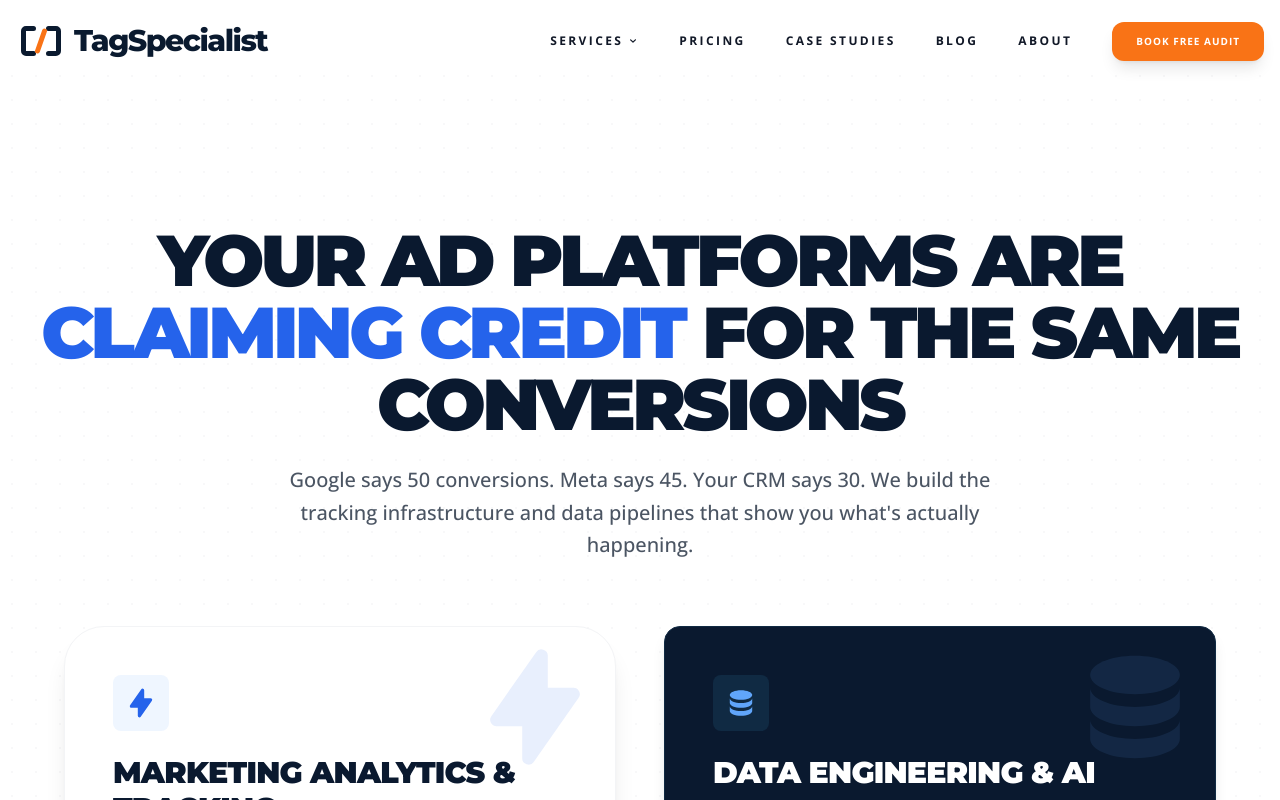
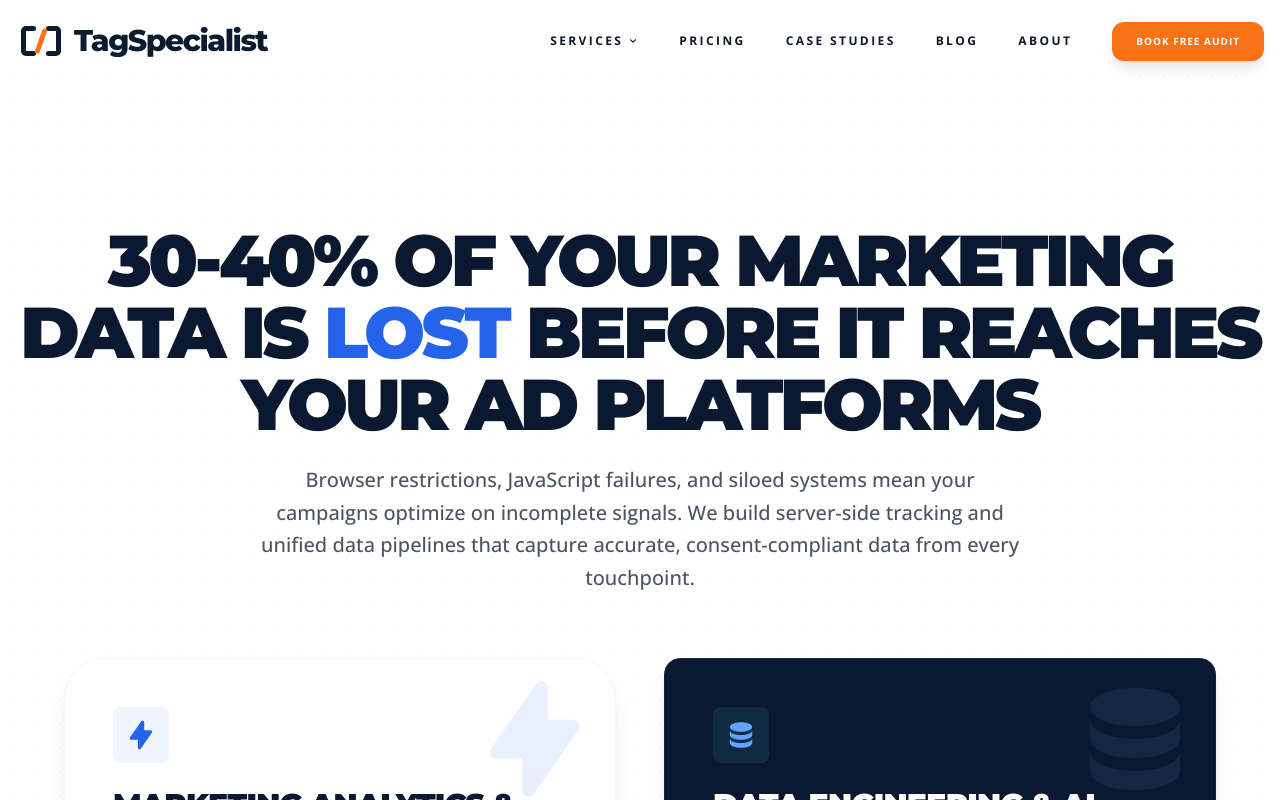
Before and after one commit to aman16tanwar/tagspecialist, a Next.js app: page / in a window 1280 px wide. Shown: the top 800 px of the page. Built offline with nearby package versions, Linux system fonts and the light colour scheme.

Commit message:
headlines changed

```diff
--- a/src/components/home/NewHeroSection.tsx
+++ b/src/components/home/NewHeroSection.tsx
@@ -21,10 +21,10 @@
       <div className="container mx-auto px-4 relative z-10">
         <div className="text-center mb-16">
            <h1 className="text-4xl md:text-5xl lg:text-7xl font-black text-brand-primary tracking-tighter mb-6 uppercase">
-            Your Ad Platforms Are <span className="text-blue-600">Claiming Credit</span> for the Same Conversions
+            30-40% of Your Marketing Data Is <span className="text-blue-600">Lost</span> Before It Reaches Your Ad Platforms
           </h1>
           <p className="text-xl text-gray-600 font-medium max-w-3xl mx-auto leading-relaxed">
-            Google says 50 conversions. Meta says 45. Your CRM says 30. We build the tracking infrastructure and data pipelines that show you what&apos;s actually happening.
+            Browser restrictions, JavaScript failures, and siloed systems mean your campaigns optimize on incomplete signals. We build server-side tracking and unified data pipelines that capture accurate, consent-compliant data from every touchpoint.
           </p>
         </div>
 
```
